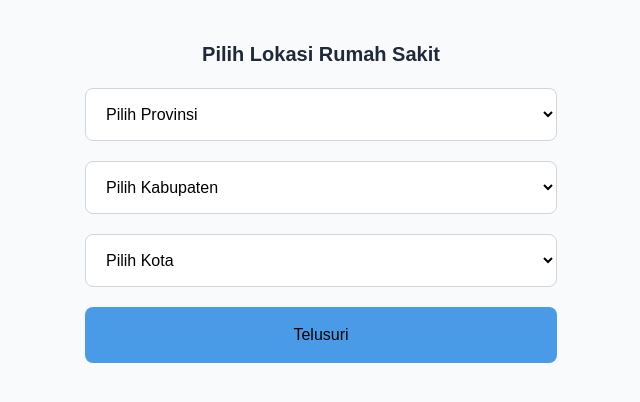
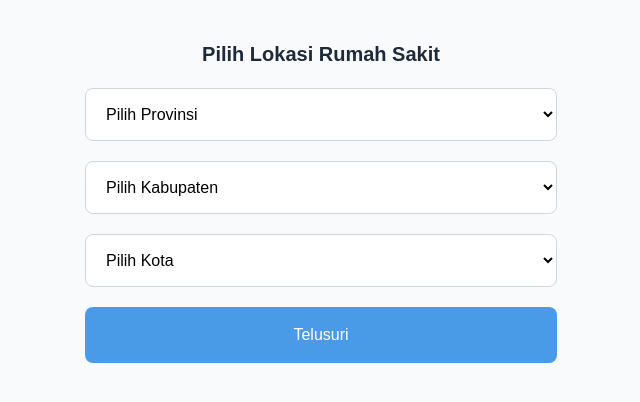
Before and after one commit to rakafdil/mediscan, a Next.js app: page /rumah-sakit in a window 1280 px wide. Shown: the top 402 px of the page, without its empty margins (319-959 px from the left). Built offline with nearby package versions, Linux system fonts and the light colour scheme.

Commit message:
Migrate RumahSakitPage to TypeScript and improve form handling

```diff
--- a/src/app/rumah-sakit/page.jsx
+++ b/src/app/rumah-sakit/page.tsx
@@ -1,4 +1,5 @@
 'use client';
+
 import React, { useState } from 'react';
 import { useRouter } from 'next/navigation';
 
@@ -44,37 +45,39 @@ const RumahSakitPage = () => {
         'Yogyakarta Kota': ['Gondokusuman', 'Jetis', 'Danurejan']
     };
 
-    const handleProvinsiChange = (e) => {
+    const handleProvinsiChange = (e: React.ChangeEvent<HTMLSelectElement>) => {
         const provinsi = e.target.value;
         setSelectedProvinsi(provinsi);
         setSelectedKabupaten('');
         setSelectedKota('');
     };
 
-    const handleKabupatenChange = (e) => {
+    const handleKabupatenChange = (e: React.ChangeEvent<HTMLSelectElement>) => {
         const kabupaten = e.target.value;
         setSelectedKabupaten(kabupaten);
         setSelectedKota('');
     };
 
-    const handleKotaChange = (e) => {
+    const handleKotaChange = (e: React.ChangeEvent<HTMLSelectElement>) => {
         setSelectedKota(e.target.value);
     };
 
-    const handleSubmit = () => {
+    const handleSubmit = (e: React.ChangeEvent<HTMLSelectElement>) => {
+        e.preventDefault();
+
         if (!selectedProvinsi || !selectedKabupaten || !selectedKota) {
             alert('Silakan pilih lokasi lengkap (Provinsi, Kabupaten, dan Kota)');
             return;
         }
 
         // Navigate to the hospital map page with query parameters
-        const queryParams = new URLSearchParams({
+        const searchParams = new URLSearchParams({
             provinsi: selectedProvinsi,
             kabupaten: selectedKabupaten,
             kota: selectedKota
         });
 
-        router.push(`/rumah-sakit/peta?${queryParams.toString()}`);
+        router.push(`/rumah-sakit/peta?${searchParams.toString()}`);
     };
 
     const getKabupatenOptions = () => {
@@ -94,7 +97,7 @@ const RumahSakitPage = () => {
                     Pilih Lokasi Rumah Sakit
                 </h2>
 
-                <div className="space-y-5">
+                <form onSubmit={handleSubmit} className="space-y-5">
                     <div>
                         <select
                             className="w-full p-4 border border-gray-300 rounded-lg text-black focus:outline-none focus:ring-2 focus:ring-blue-500 focus:border-transparent bg-white"
@@ -141,15 +144,15 @@ const RumahSakitPage = () => {
                     </div>
 
                     <button
-                        onClick={handleSubmit}
-                        className="w-full py-4 px-6 rounded-lg font-medium text-base transition duration-200 ease-in-out transform hover:scale-105 focus:outline-none focus:ring-2 focus:ring-offset-2 text-black hover:bg-blue-700 focus:ring-blue-500"
+                        type="submit"
+                        className="w-full py-4 px-6 rounded-lg font-medium text-base transition duration-200 ease-in-out transform hover:scale-105 focus:outline-none focus:ring-2 focus:ring-offset-2 text-white hover:bg-blue-700 focus:ring-blue-500"
                         style={{ backgroundColor: '#499BE8' }}
                         onMouseEnter={(e) => e.target.style.backgroundColor = '#3a7bc8'}
                         onMouseLeave={(e) => e.target.style.backgroundColor = '#499BE8'}
                     >
                         Telusuri
                     </button>
-                </div>
+                </form>
             </div>
         </div>
     );
```
